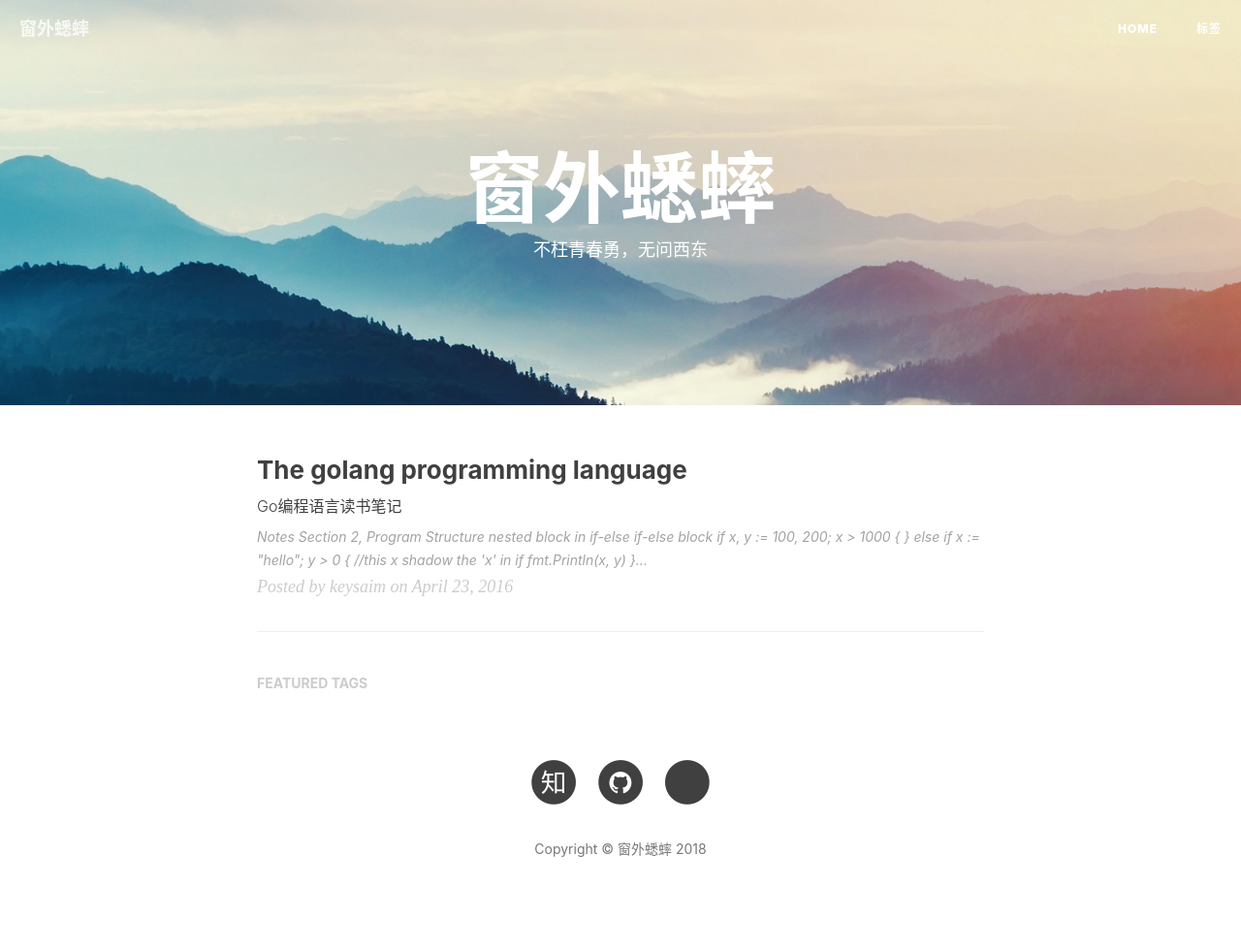
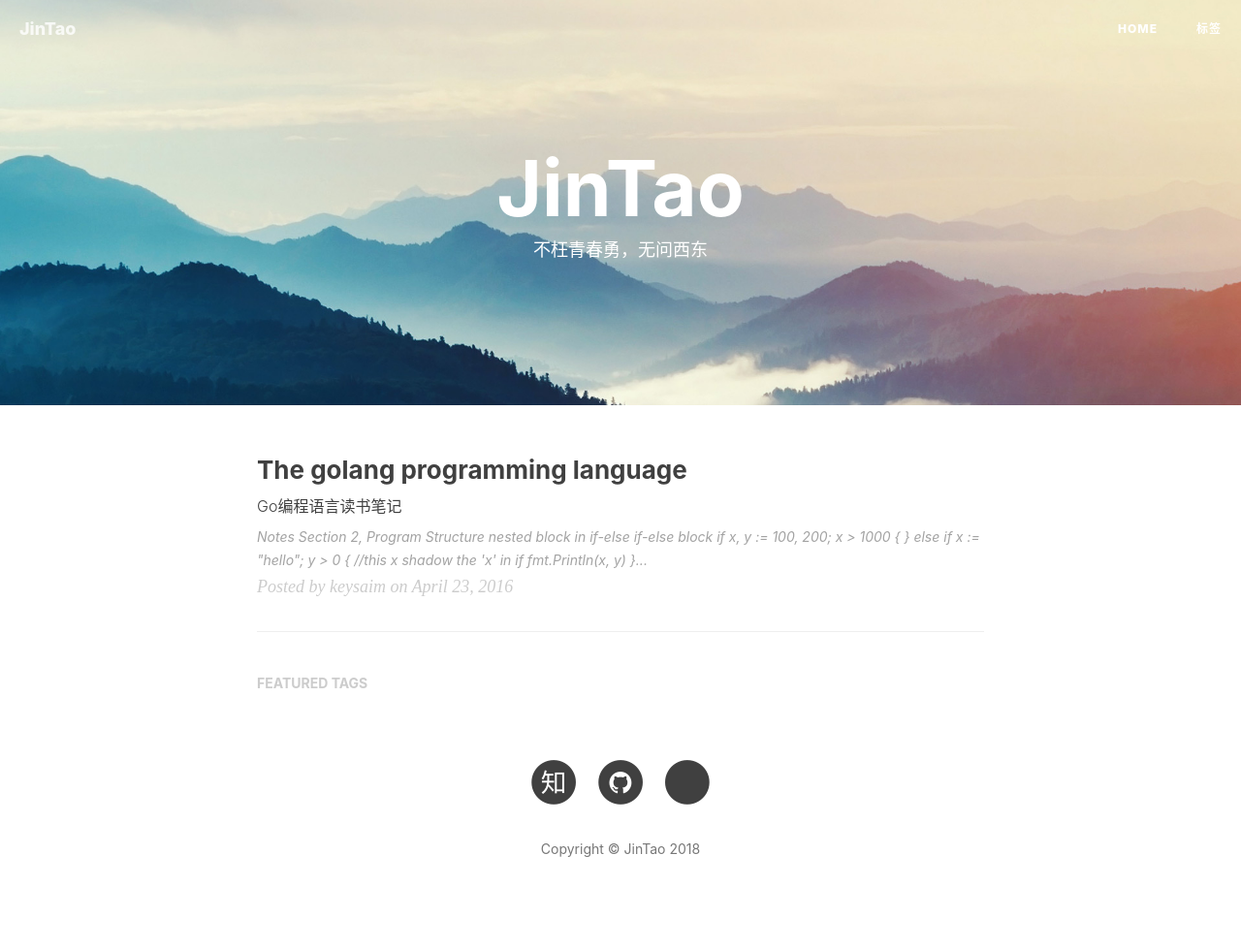
Before and after one commit to pandaKINandQUEEN/GinKo-BFU.github.io, a Jekyll site: the page built from index.html, in a window 1280 px wide. Shown: the whole page at 97% size. Built offline with Jekyll 4.4.1, drawn with Linux system fonts in a browser that asks for light colours; nearby versions of some CDN libraries; the list of posts is cut into pages by our own code; comment, search, counter and statistics services are not loaded.

Commit message:
Update _config.yml

```diff
--- a/_config.yml
+++ b/_config.yml
@@ -1,10 +1,10 @@
 # Site settings
-title: 窗外蟋蟀
-SEOTitle: 窗外蟋蟀的博客 | Keysaim Blog
+title: JinTao
+SEOTitle: JinTao's Blog
 header-img: img/home-bg-hill.jpg
-email: keysaim@gmail.com
+email: 00002@protonmainlcom
 description: "描述"
-keyword: "窗外蟋蟀, keysaim, cdn, docker, go, golang, python, C/C++, 流媒体, 分发网络, 音视频, 编解码"
+keyword: "JinTao, 锦涛"
 url: "https://keysaim.github.io"              # your host, for absolute URL
 baseurl: ""                             # for example, '/blog' if your blog hosted on 'host/blog'
 
```
